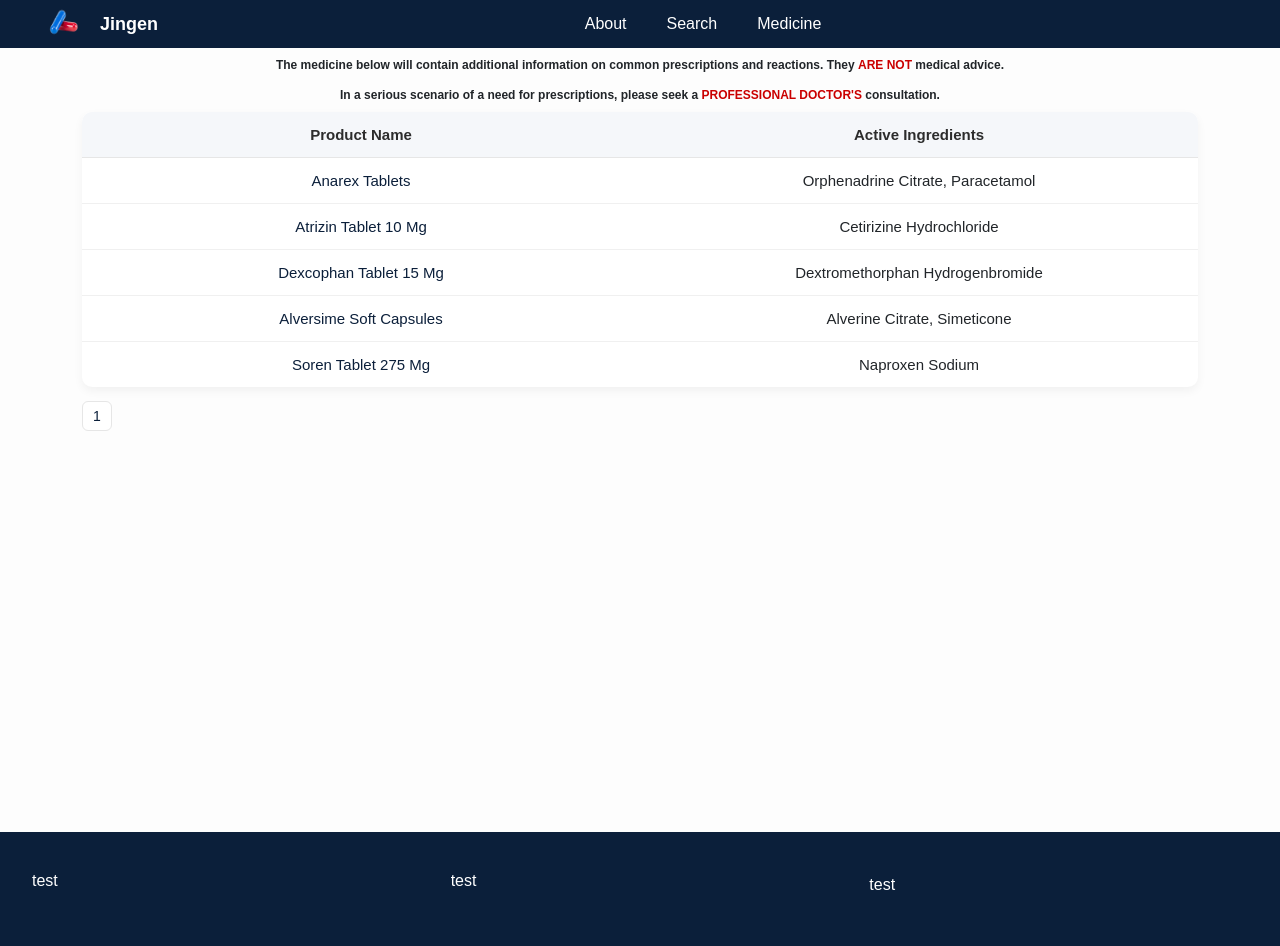
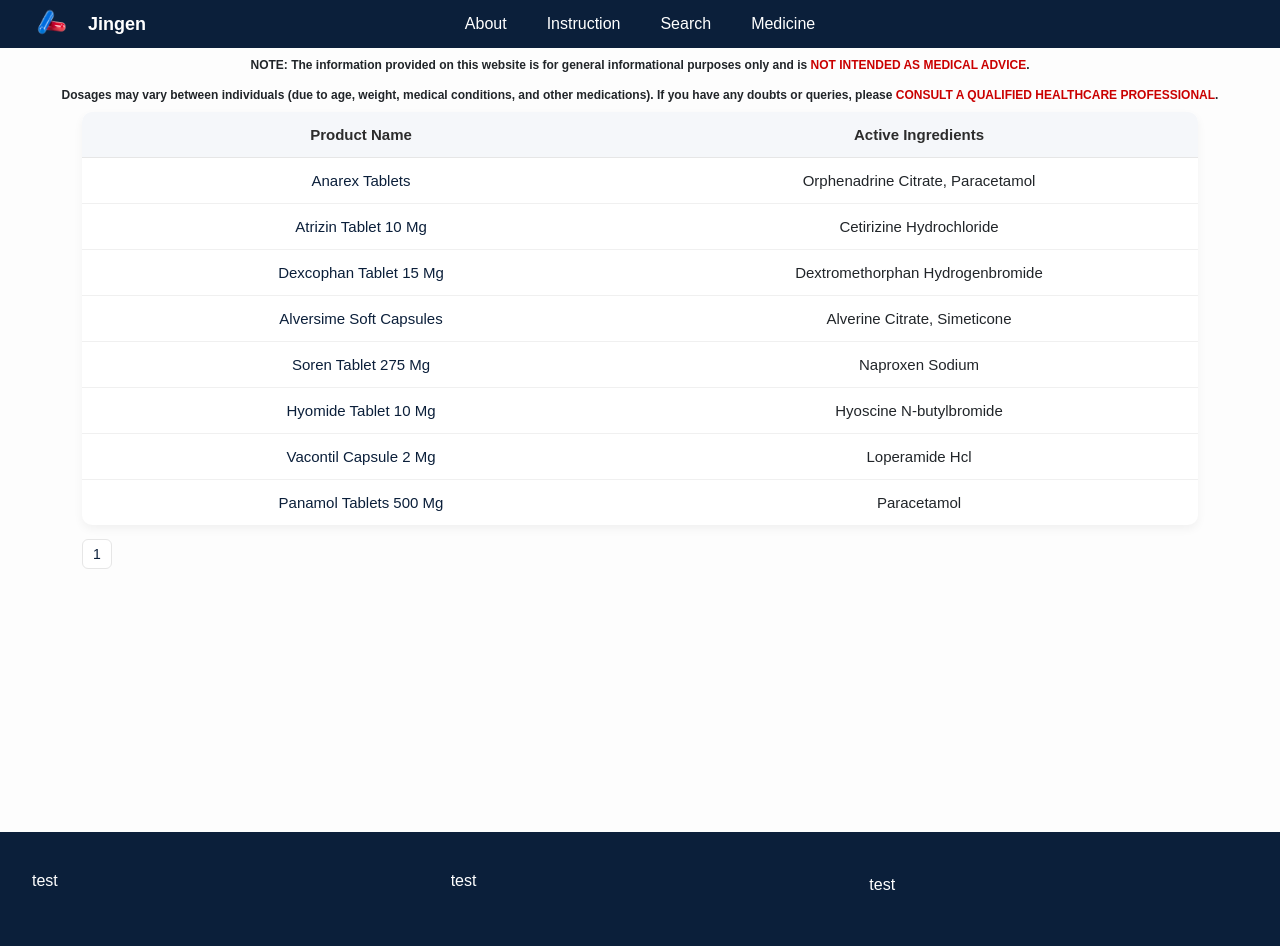
Before and after one commit to CZennith/Jing-s-Website, a Flask app: page /medicine in a window 1280 px wide. Run offline with Flask 3, Linux system fonts and the light colour scheme.

Commit message:
Disclaimer, Instructions, edit

```diff
--- a/Medicine Data/Jingendata.csv
+++ b/Medicine Data/Jingendata.csv
@@ -1,6 +1,9 @@
 licence_no,product_name,dosage,times_per_day,hourly_interval,max_dosage_per_day,side_effects,drug_interaction,contraindication
-SIN05584P,ANAREX TABLETS,2 tablets,3,6 hours,6,"dizziness, drowsiness, dry mouth, chest tightness, rapid heart rate, urinary retention, or difficulty urinating","Juxtapid mipomersen, Ketoconazole, Leflunomide, and Prilocaine","allergic, kidney disease, urinary retention, prostate enlargement, myasthenia gravis, glaucoma"
-SIN13069P,ATRIZIN TABLET 10 MG,1 tablet,1,24 hours,1,"Affect alertness (drowsiness and tiredness), Headache, Dry mouth, skin and eyes, Difficulty in passing urine, Discontinuing cetirizine after long-term use may result in rare but serious skin itchiness","alcohol, benzodiazepines or opioids, gabapentin, verapamil, erdafitinib,","hypersensitivity to hydroxyzine, kidney failure, have a condition that means you have difficulty peeing, epilepsy,  due to have an allergy test"
-SIN02657P,DEXCOPHAN TABLET 15 mg,2 tablets,3,6-8 hours,8 (120mg),"Drowsiness or dizziness, nevoursness, restlessness, nausea, vomiting, stomach pain","Monoamine oxidase inhibitors, CYP2D6 inhibitors, SSRI, SNRI, alcohol, benzodiazepines, opioids, or gabapentinoids, Bupropion","allergic to ingredients, acute asthma attack, respiratory insufficiency/depression, respiratory risked individual, hepatic impairment, chronic cough (smoking, emphysema), cough with too much phlegm "
-SIN16773P,ALVERSIME SOFT CAPSULES,1 tablet,2-3,before meals / when in pain,-,"Nausea, Headache, Dizziness, Hives, Allergic reactions, signs suggestive of liver dysfunction, ",NIL,"pregnancy, breast feeding, allergic to ingredients, "
-SIN10626P,SOREN TABLET 275 mg,1-2 tablet ,2,"before meals, 12 hours",5,"dyspepsia, nausea, dizziness, elevated liver enzymes, increased blood pressure, diminished renal function, rash, increased bleeding risk, and GI ulcers, blood dyscrasias, Stevens-Johnson syndrome, myocardial infarction, stroke, heart failure, and anaphylaxis","Blood-thinning medications, Diuretics, Certain blood pressure medications, certain antidepressants","hypersensitivity to NSAID, ASA- or NSAID-induced asthma, pregnancy, perioperative use for coronary artery bypass graft (CABG) surgery, recent myocardial infarction or a history of heart disease, hypertension, congestive heart failure, fluid retention or edema, dehydration, peptic ulcer disease or GERD, bleeding or coagulopathy conditions, hepatic disease, renal disease, asthma, sodium restrictions, chronic alcohol use, tobacco use, elderly or geriatric patients, females actively trying to conceive"
+SIN05584P,ANAREX TABLETS,2 tablets,3,6 hours,6 tablets,"dizziness, drowsiness, dry mouth, chest tightness, rapid heart rate, urinary retention, or difficulty urinating","juxtapid mipomersen, Ketoconazole, Leflunomide, and Prilocaine","allergic, kidney disease, urinary retention, prostate enlargement, myasthenia gravis, glaucoma"
+SIN13069P,ATRIZIN TABLET 10 MG,1 tablet,1,24 hours,1 tablets,"affect alertness (drowsiness and tiredness), headache, dry mouth, skin and eyes, difficulty in passing urine, discontinuing cetirizine after long-term use may result in rare but serious skin itchiness","alcohol, benzodiazepines or opioids, gabapentin, verapamil, erdafitinib,","hypersensitivity to hydroxyzine, kidney failure, have a condition that means you have difficulty peeing, epilepsy,  due to have an allergy test"
+SIN02657P,DEXCOPHAN TABLET 15 mg,2 tablets,3,6-8 hours,8 tablets (120mg),"drowsiness or dizziness, nevoursness, restlessness, nausea, vomiting, stomach pain","MOAI, CYP2D6 inhibitors, SSRI, SNRI, alcohol, benzodiazepines, opioids, or gabapentinoids, bupropion","allergic to ingredients, acute asthma attack, respiratory insufficiency/depression, respiratory risked individual, hepatic impairment, chronic cough (smoking, emphysema), cough with too much phlegm "
+SIN16773P,ALVERSIME SOFT CAPSULES,1 tablet,2-3,before meals / when in pain,-,"nausea, headache, dizziness, hives, allergic reactions, signs suggestive of liver dysfunction, ",NIL,"pregnancy, breast feeding, allergic to ingredients, "
+SIN10626P,SOREN TABLET 275 mg,1-2 tablet ,2,"before meals, 12 hours",5 tablets,"dyspepsia, nausea, dizziness, elevated liver enzymes, increased blood pressure, diminished renal function, rash, increased bleeding risk, and GI ulcers, blood dyscrasias, Stevens-Johnson syndrome, myocardial infarction, stroke, heart failure, and anaphylaxis","blood-thinning medications, diuretics, certain blood pressure medications, certain antidepressants","hypersensitivity to NSAID, ASA- or NSAID-induced asthma, pregnancy, perioperative use for coronary artery bypass graft (CABG) surgery, recent myocardial infarction or a history of heart disease, hypertension, congestive heart failure, fluid retention or edema, dehydration, peptic ulcer disease or GERD, bleeding or coagulopathy conditions, hepatic disease, renal disease, asthma, sodium restrictions, chronic alcohol use, tobacco use, elderly or geriatric patients, females actively trying to conceive"
+SIN02854P,Hyomide Tablet 10 Mg,1-2 tablet,3-4,6-8 hours,10 tablets (100mg),"feeling sleepy or dizzy, a dry mouth, constipation, fast heart rate, blurred vision, problems peeing","CNS depressants, anticholinergic drugs, dopamine agonists, beta-adrenergic agonist","angle closure glaucoma, myasthenia gravis, prostatic hypertrophy with urinary retention, gastrointestinal obstruction, megacolon, pyloric stenosis or mechanical stenosis in GI tract, paralytic/obstructive ileus, epilepsy, cardiovascular disease, ulcerative colitis, pregnancy, "
+SIN05587P,Vacontil Capsule 2 Mg,1 tablet ,3,2 hours (until 12 hours have passed without a loose bowel movement),8 tablets ,"constipation, nausea, headaches, farting, diziness, dry mouth, indigestion, stomach pain, bloating, urinary retention, constricted pupils","ritonavir, quinidine, oral desmopressin, itraconacole/ketoconazole, gemfibrozil, clozapine","children under 2 years, blood in stools, high temperature, lower bowel inflammation, constiaton, swollen abdomen (due to HIV), hypersensitivity to loperamide, severe diarrhoea after antibiotics, ulverative colitis, liver problems, pregnancy"
+SIN05328P,Panamol Tablets 500 Mg,2 tablet,3-4,4-6 hours,8 tablets ,very rarely causes side effects,NIL,"severe hepatic impairment, active liver disease, allergic, regularly drink more than the maximum amount of alcohol recommended (14 units a week)"
--- a/routes/main_routes.py
+++ b/routes/main_routes.py
@@ -1,4 +1,4 @@
-from flask import Blueprint, render_template, request
+from flask import Blueprint, render_template, request, redirect
 import math
 from services.medicine_service import search_medicine, search_medicine_by_licence, get_medicine_ingredient, replace_and_symbol, get_medicine_list, get_personal_data, get_known_medicines
 main = Blueprint("main", __name__)
@@ -6,9 +6,10 @@ main = Blueprint("main", __name__)
 @main.route("/")
 def homepage():
 
-    medicine_name_list = get_medicine_list()
+    # medicine_name_list = get_medicine_list()
+    #return render_template("index.html", medicine_name_list = medicine_name_list)
 
-    return render_template("index.html", medicine_name_list = medicine_name_list)
+    return redirect("/search?search=")
 
 @main.route("/about")
 def about():
@@ -80,3 +81,8 @@ def medicine():
 
 
     return render_template("medicine.html", known_medicine_to_display = known_medicine_to_display, current_page = current_page, no_pages = no_pages)
+
+@main.route("/instruction")
+def instruction():
+
+    return render_template("instruction.html")
--- a/services/medicine_service.py
+++ b/services/medicine_service.py
@@ -73,10 +73,7 @@ def search_medicine(query):
 
     for row in medicine_data:
 
-        if query.upper() in row["product_name"] or query.upper() in row["product_name"].upper():
-            results.append(row)
-
-        if query.upper() in row["active_ingredients"] or query.upper() == row["active_ingredients"].upper():
+        if query.upper() in row["product_name"].upper() or query.upper() in row["active_ingredients"].upper():
             results.append(row)
 
     return results
--- a/static/css/styles.css
+++ b/static/css/styles.css
@@ -203,6 +203,7 @@ body {
     display: grid;
     grid-template-columns: auto 1fr auto;
     align-items: center;
+    position: relative;
 }
 
 /* Logo styling */
@@ -213,6 +214,8 @@ body {
     color: white;
     font-weight: 600;
     font-size: 18px;
+    position: absolute;
+    z-index: 2;
 }
 
 .navbar-brand:hover {
@@ -224,6 +227,10 @@ body {
     display: flex;
     justify-content: center;
     gap: 40px;
+    width: 100%;
+    position: absolute;
+    z-index: 1;
+
 }
 
 /* Navigation links */
@@ -616,3 +623,21 @@ table a:hover {
     padding: 15px;
     margin: auto;
 }
+
+.instruction-div {
+    display: flex;
+    flex-direction: column;
+
+    justify-content: center;
+    align-content: center;
+
+    height: 90vh;
+}
+
+.instruction-p {
+    text-align: center;
+    font-weight: 600;
+    font-size: 16px;
+
+    padding: 10px;
+}
--- a/templates/base.html
+++ b/templates/base.html
@@ -18,6 +18,7 @@
                 <div class="nav-center">
 
                     <a class="nav-link {% if page == 'About' %}active{% endif %} " href="/about">About</a>
+                    <a class="nav-link {% if page == 'About' %}active{% endif %} " href="/instruction">Instruction</a>
                     <a class="nav-link {% if page == 'Search' %}active{% endif %} " href="/search?search=">Search</a>
                     <a class="nav-link {% if page == 'Medicine' %}active{% endif %} " href="/medicine">Medicine</a>
 
--- a/templates/medicine.html
+++ b/templates/medicine.html
@@ -6,8 +6,8 @@ Known Medications
 
 {% block content %}
 <div class="disclaimer-div">
-    <p class="disclaimer">The medicine below will contain additional information on common prescriptions and reactions. They <strong class="red-colour">ARE NOT</strong> medical advice.</p>
-    <p class="disclaimer">In a serious scenario of a need for prescriptions, please seek a <strong class="red-colour">PROFESSIONAL DOCTOR'S</strong> consultation.</p>
+    <p class="disclaimer">NOTE: The information provided on this website is for general informational purposes only and is <strong class="red-colour">NOT INTENDED AS MEDICAL ADVICE</strong>. </p>
+    <p class="disclaimer">Dosages may vary between individuals (due to age, weight, medical conditions, and other medications). If you have any doubts or queries, please <strong class="red-colour">CONSULT A QUALIFIED HEALTHCARE PROFESSIONAL</strong>.</p>
 </div>
 <div class ="container-fluid medicine-container">
     <!-- Result list -->
--- a/templates/medicine_info.html
+++ b/templates/medicine_info.html
@@ -52,8 +52,8 @@
         <!-- Check if in extra data else dont show -->
         {% if personal_info %}
         <div class="registered-details-disclaimer">
-            <p class="disclaimer"><strong>Note:</strong> The information below <strong class="red-colour">SHOULD NOT</strong> be used as medical advice!</p>
-            <p class="disclaimer">This is a passion project. The information gathered below is done through personal research and studying online.</p>
+            <p class="disclaimer">NOTE: The information provided on this website is for general informational purposes only and is <strong class="red-colour">NOT INTENDED AS MEDICAL ADVICE</strong>. </p>
+            <p class="disclaimer">Dosages may vary between individuals (due to age, weight, medical conditions, and other medications). If you have any doubts or queries, please <strong class="red-colour">CONSULT A QUALIFIED HEALTHCARE PROFESSIONAL</strong>.</p>
         </div>
 
         <div class="registered-details">
```
Also changed, not shown: templates/instruction.html (added, +19 -0 lines), templates/symptoms.html (added, +9 -0 lines), todo.md (+6 -0 lines).
